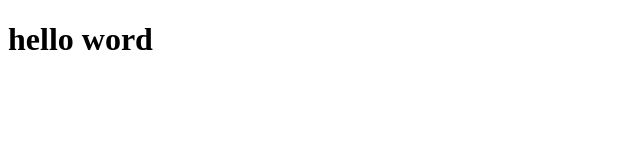
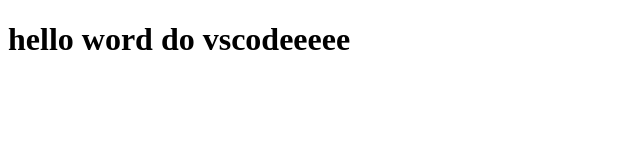
Before and after one commit to LLysame/exercicios-python, a plain HTML site: page index.html in a window 1280 px wide. Shown: the whole page, without its empty margins (0-640 px from the left). Drawn offline with Linux system fonts and the light colour scheme.

Commit message:
Update index.html

```diff
--- a/index.html
+++ b/index.html
@@ -7,6 +7,6 @@
     <title>Document</title>
 </head>
 <body>
-    <h1>hello word</h1>
+    <h1>hello word do vscodeeeee</h1>
 </body>
 </html>
```
